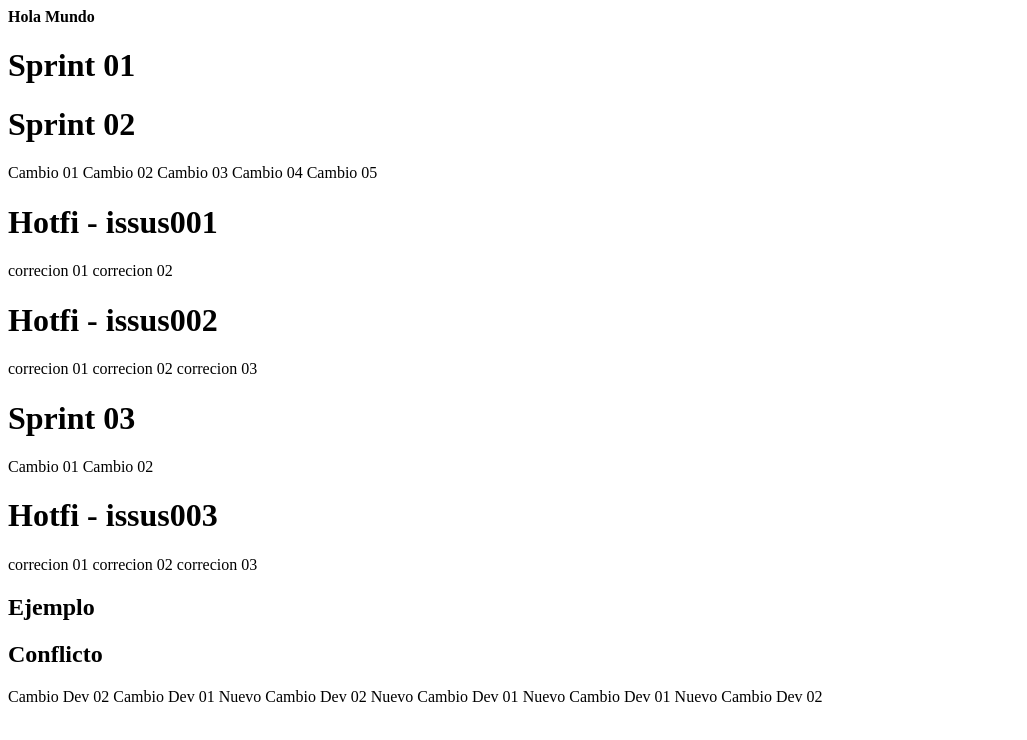
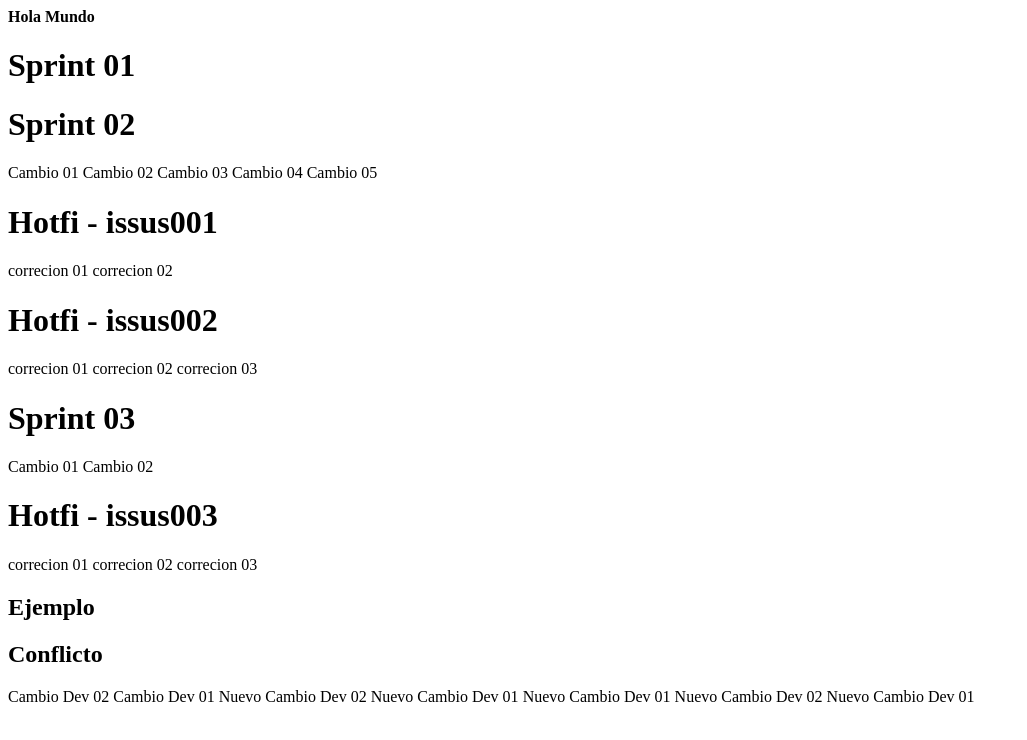
Before and after one commit to MGoicocheaDev/git-flow-example, a plain HTML site: page index.html in a window 1280 px wide. Shown: the whole page, without its empty margins (0-1027 px from the left). Drawn offline with Linux system fonts and the light colour scheme.

Commit message:
cambios realizados por Dev 01

```diff
--- a/index.html
+++ b/index.html
@@ -42,5 +42,5 @@
 <span>Nuevo Cambio Dev 01 </span>
 <span>Nuevo Cambio Dev 01 </span>
 <span>Nuevo Cambio Dev 02 </span>
-
+<span>Nuevo Cambio Dev 01 </span>
 </body>
```
